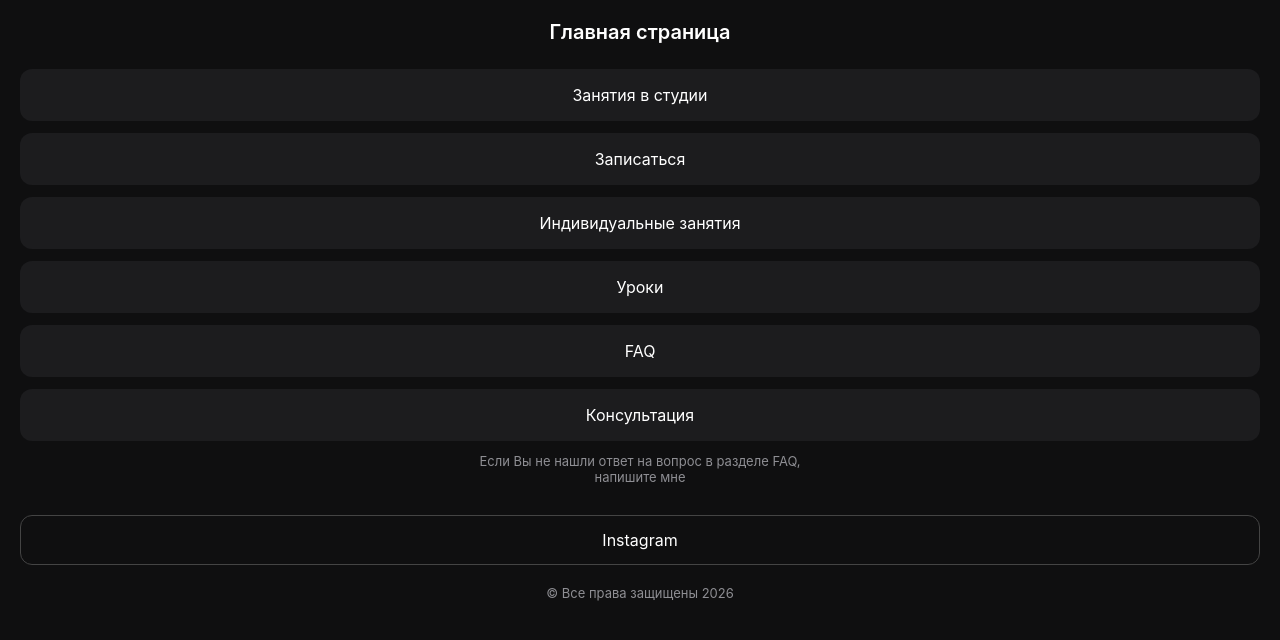
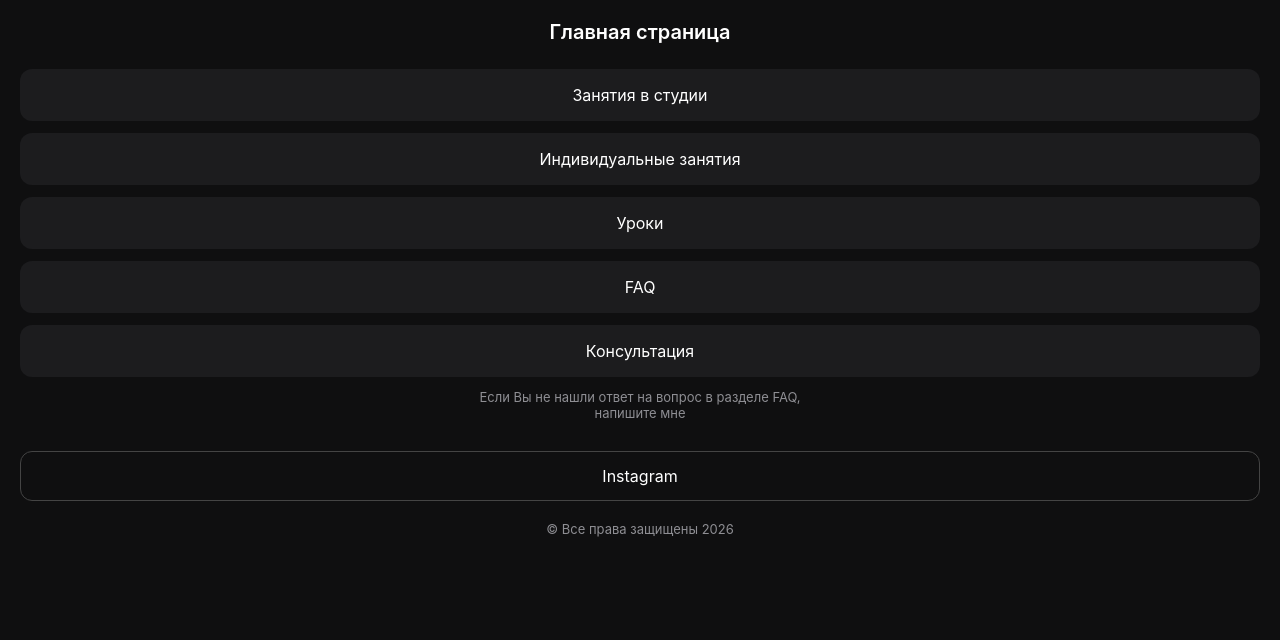
Before and after one commit to timurfaizievvv/nigina-coach, a website: page index.html in a window 1280 px wide. Drawn offline with Linux system fonts and the light colour scheme; a script that the page names is missing.

Commit message:
Update index.html

```diff
--- a/index.html
+++ b/index.html
@@ -515,7 +515,6 @@ html, body {
 <div id="home" class="screen active">
   <div class="title home-title">Главная страница</div>
   <div class="menu-btn" onclick="openScreen('studio')">Занятия в студии</div>
-  <div class="menu-btn" onclick="openScreen('form')">Записаться</div>
   <div class="menu-btn" onclick="openScreen('step1')">Индивидуальные занятия</div>
   <div class="menu-btn" onclick="openScreen('lessons')">Уроки</div>
   <div class="menu-btn" onclick="openScreen('faq')">FAQ</div>
```
